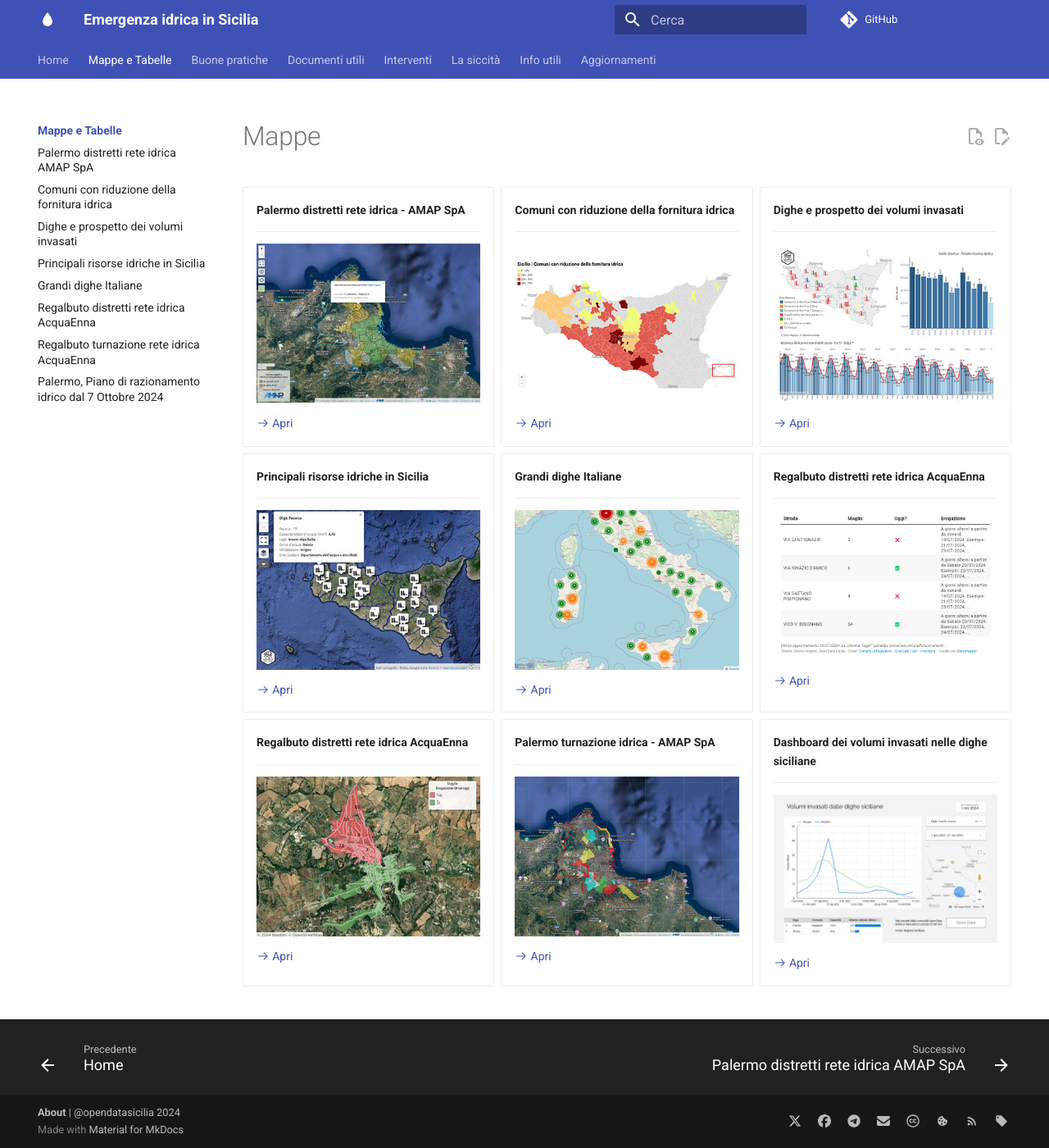
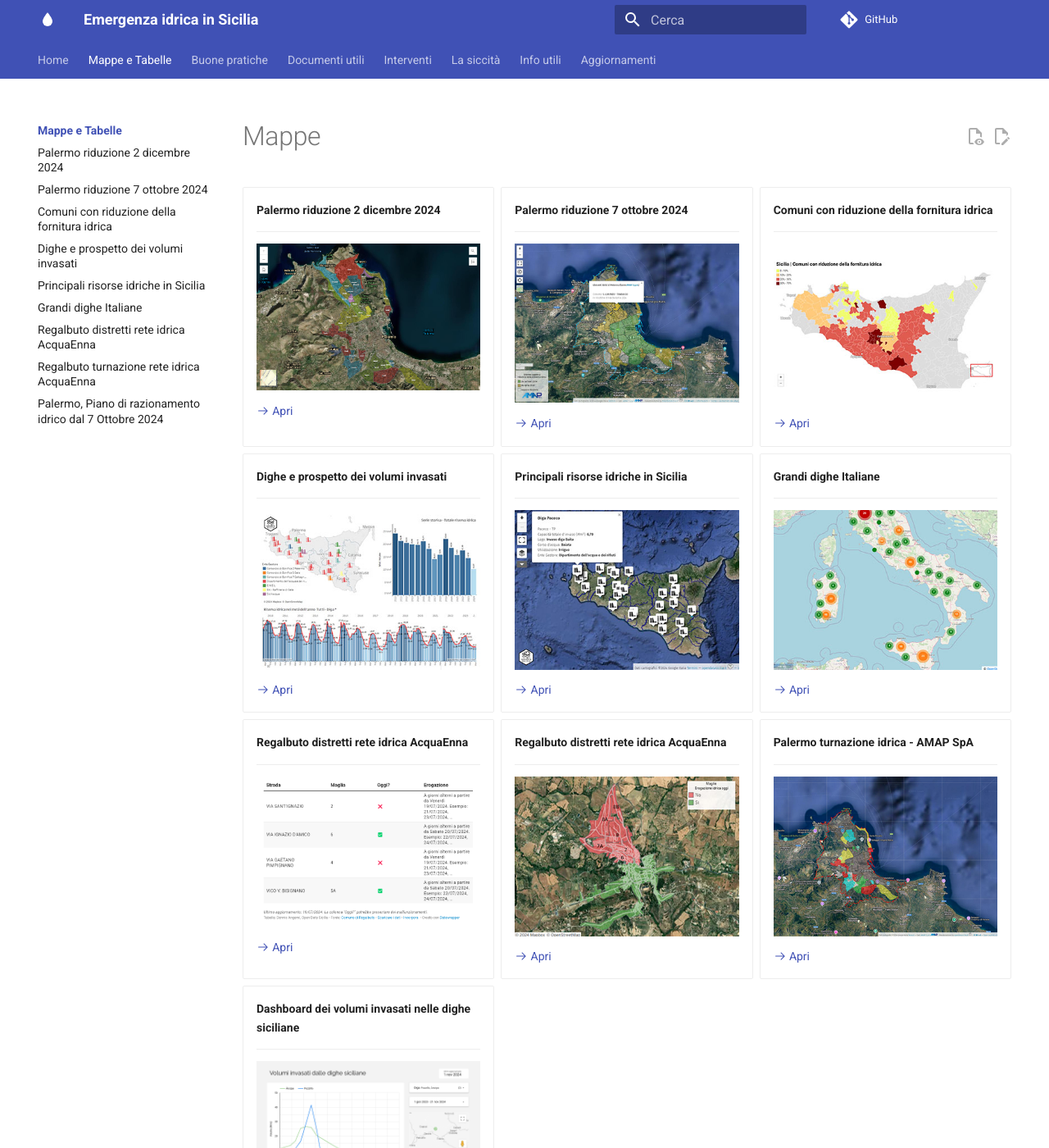
Before and after one commit to opendatasicilia/emergenza-idrica-sicilia, an MkDocs documentation site: the page built from docs/mappe/index.md, in a window 1280 px wide and 1400 px high. Shown: the whole window at 82% size. Built offline with MkDocs 1.6.1 and Material for MkDocs 9.7.7, drawn with Linux system fonts in a browser that asks for light colours; comment, search, counter and statistics services are not loaded; some of the changed text lies outside the part shown.

Commit message:
avviso nuova riduzione Palermo

```diff
--- a/docs/mappe/index.md
+++ b/docs/mappe/index.md
@@ -14,14 +14,23 @@
 
 <div class="grid cards" markdown>
 
--   __Palermo distretti rete idrica - AMAP SpA__
+-   __Palermo riduzione 2 dicembre 2024__
+
+    ---
+
+	[![](../img/mappa-distretti-amap_2_dicembre.png "Palermo distretti rete idrica AMAP SpA")](distretti_pa_2_dicembre_2024/index.md)
+
+
+    [:octicons-arrow-right-24: Apri](distretti_pa_2_dicembre_2024/index.md "Palermo riduzione 2 dicembre 2024")
+
+-   __Palermo riduzione 7 ottobre 2024__
 
     ---
 
 	[![](../img/mappa-distretti-amap.jpg "Palermo distretti rete idrica AMAP SpA")](distretti_pa/index.md)
 
 
-    [:octicons-arrow-right-24: Apri](distretti_pa/index.md "Palermo distretti rete idrica AMAP SpA")
+    [:octicons-arrow-right-24: Apri](distretti_pa/index.md "Palermo riduzione 7 ottobre 2024")
 
 -   __Comuni con riduzione della fornitura idrica__
 
--- a/mkdocs.yml
+++ b/mkdocs.yml
@@ -37,7 +37,8 @@
   - Home: index.md
   - Mappe e Tabelle:
      - mappe/index.md
-     - Palermo distretti rete idrica AMAP SpA: mappe/distretti_pa/index.md
+     - Palermo riduzione 2 dicembre 2024: mappe/distretti_pa_2_dicembre_2024/index.md
+     - Palermo riduzione 7 ottobre 2024: mappe/distretti_pa/index.md
      - Comuni con riduzione della fornitura idrica: mappe/riduzione/index.md
      - Dighe e prospetto dei volumi invasati: mappe/volumi/index.md
      - Principali risorse idriche in Sicilia: mappe/risorse/index.md
```
Also changed, not shown: docs/aggiornamenti/articoli/annuncio/amap-piano-turnazione_2_dicembre.md (added, +23 -0 lines), docs/mappe/distretti_pa_2_dicembre_2024/index.md (added, +17 -0 lines), docs/img/mappa-distretti-amap_2_dicembre.png (added).
